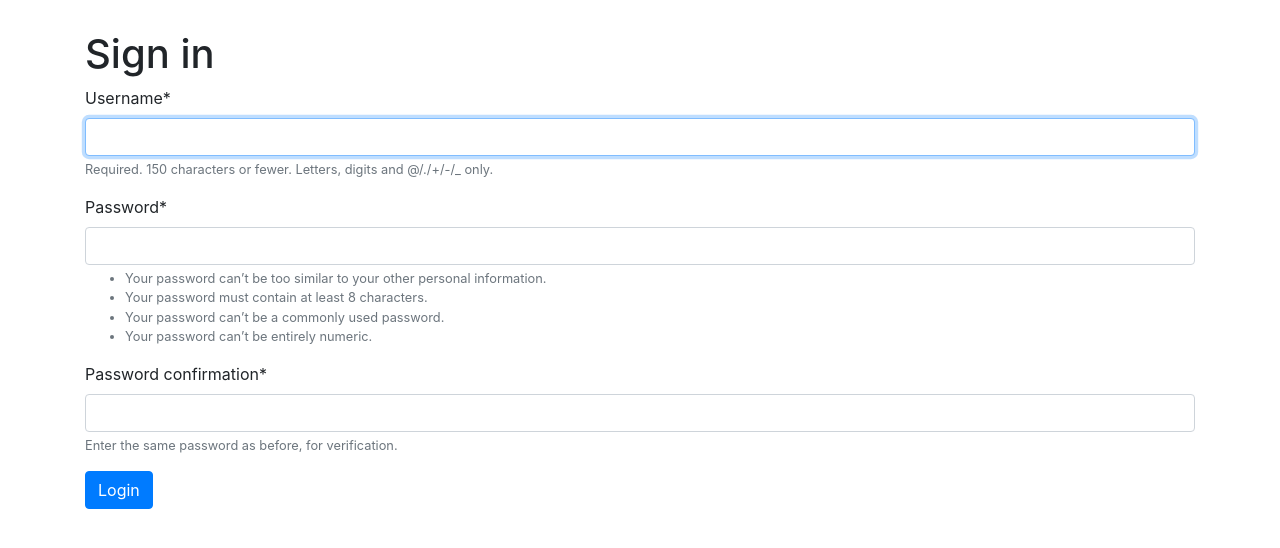
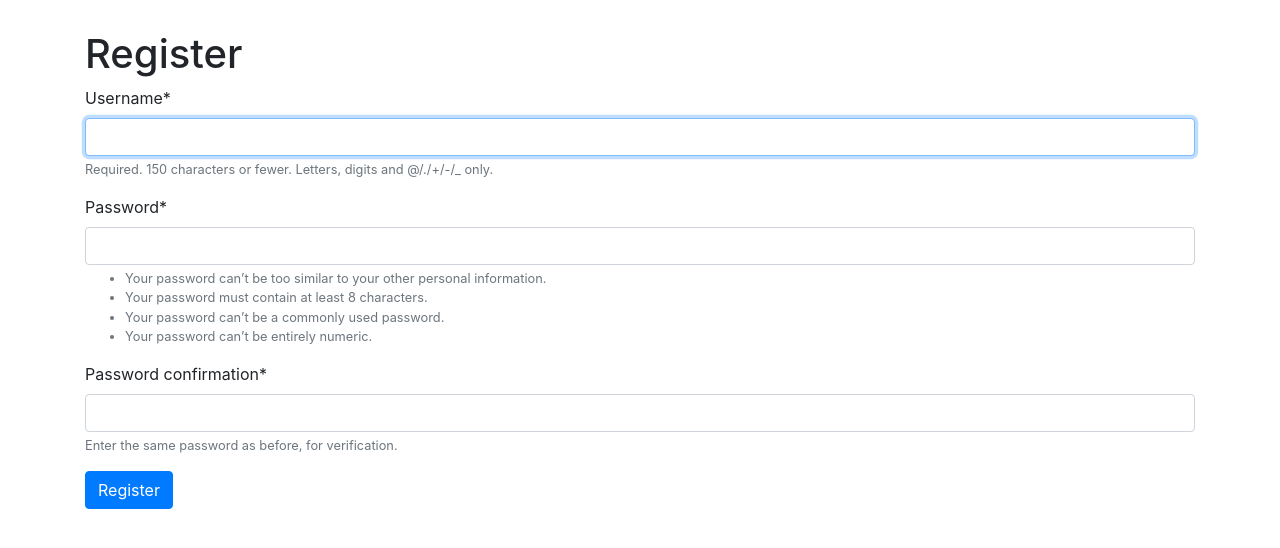
Before and after one commit to srakrnxKU/204498-simpleauth, a Django app: page /register/ in a window 1280 px wide. Shown: the top 548 px of the page. Run offline with Django 3.2, Linux system fonts and the light colour scheme; parts of the project's set-up code (start-up, migrations or seed data) failed here and were passed over; some libraries are stand-ins or nearby versions.

Commit message:
Editing register text

```diff
--- a/register/templates/register/register.html
+++ b/register/templates/register/register.html
@@ -2,10 +2,10 @@
 {% load crispy_forms_tags %}
 
 {% block contents %}
-    <h1>Sign in</h1>
+    <h1>Register</h1>
     <form method="POST" action="login/">
         {% csrf_token %}
         {{ form|crispy }}
-        <button type="submit" class="btn btn-primary">Login</button>
+        <button type="submit" class="btn btn-primary">Register</button>
     </form>
 {% endblock %}
```
